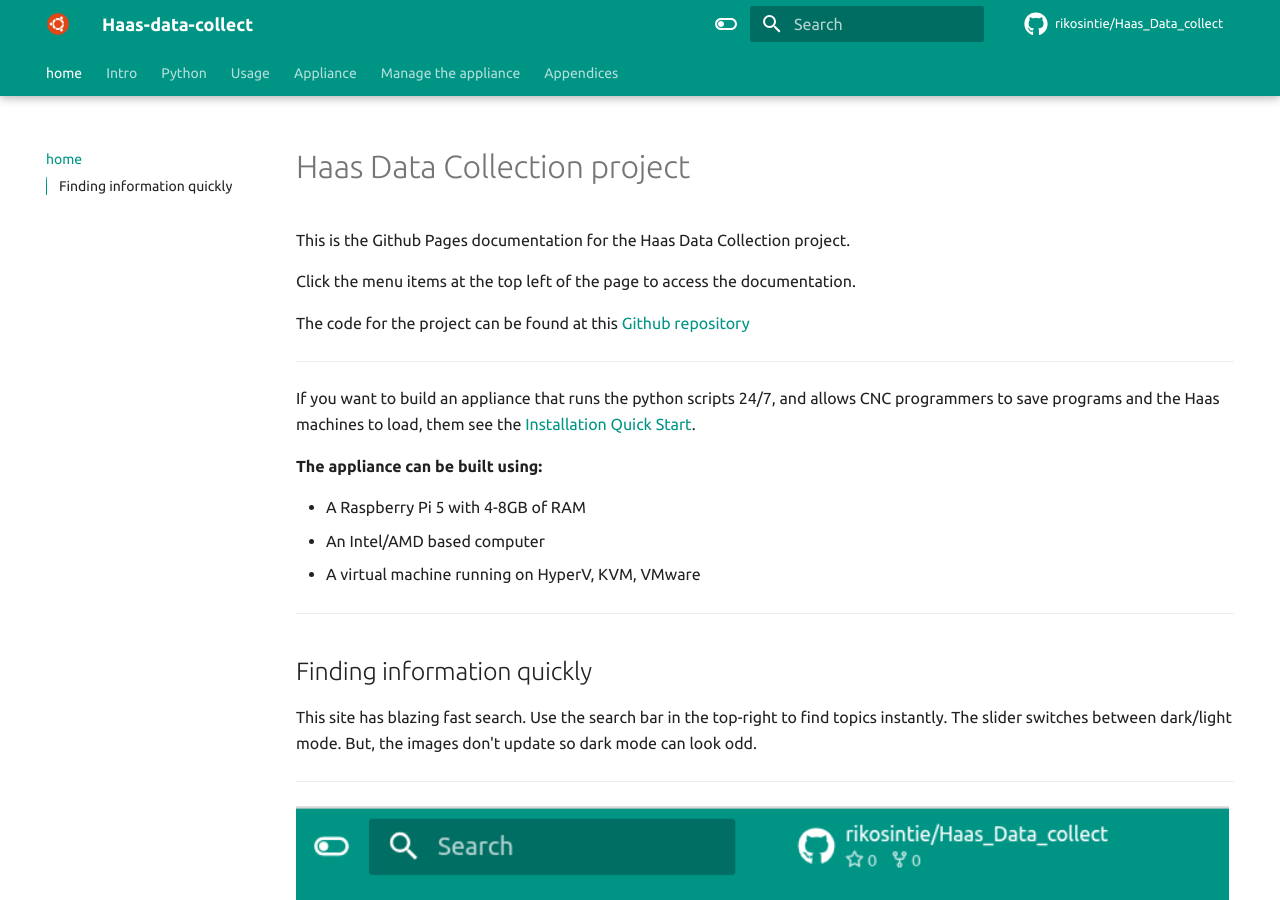
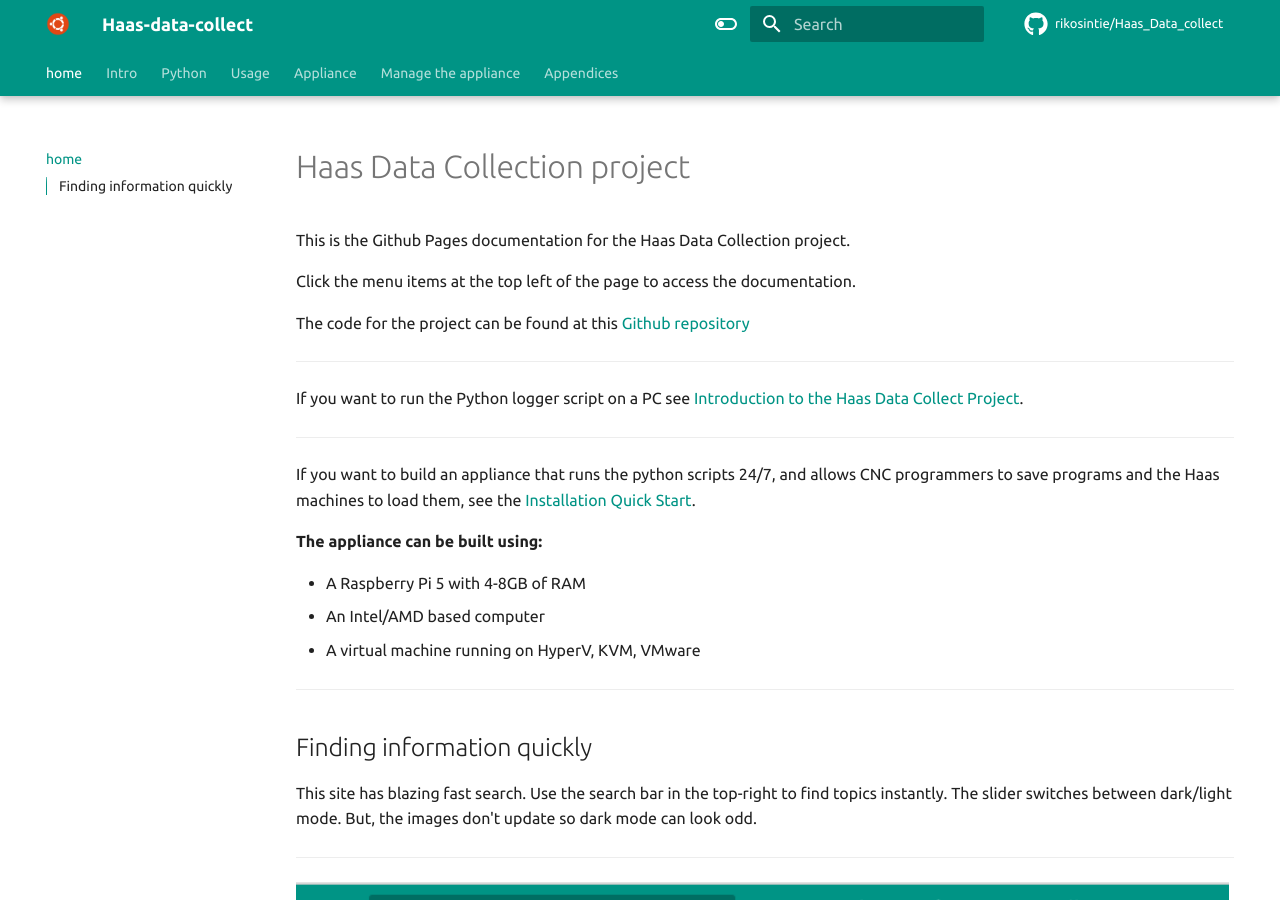
Before and after one commit to rikosintie/Haas_Data_collect, an MkDocs documentation site: the page built from docs/README.md, in a window 1280 px wide and 900 px high. Built offline with MkDocs 1.6.1 and Material for MkDocs 9.7.7, drawn with Linux system fonts in a browser that asks for light colours; some web fonts are replaced; comment, search, counter and statistics services are not loaded.

Commit message:
Git Title: README.md: Added a link to the introduction

```diff
--- a/docs/README.md
+++ b/docs/README.md
@@ -8,7 +8,11 @@ The code for the project can be found at this [Github repository](https://github
 
 ----------------------------------------------------------------
 
-If you want to build an appliance that runs the python scripts 24/7, and allows CNC programmers to save programs and the Haas machines to load, them see the [Installation Quick Start](./INSTALL_QUICKSTART.md){: target="_blank" rel="noopener" }.
+If you want to run the Python logger script on a PC see [Introduction to the Haas Data Collect Project](Introduction.md){: target="_blank" rel="noopener" }.
+
+----------------------------------------------------------------
+
+If you want to build an appliance that runs the python scripts 24/7, and allows CNC programmers to save programs and the Haas machines to load them, see the [Installation Quick Start](./INSTALL_QUICKSTART.md){: target="_blank" rel="noopener" }.
 
 **The appliance can be built using:**
 
```
